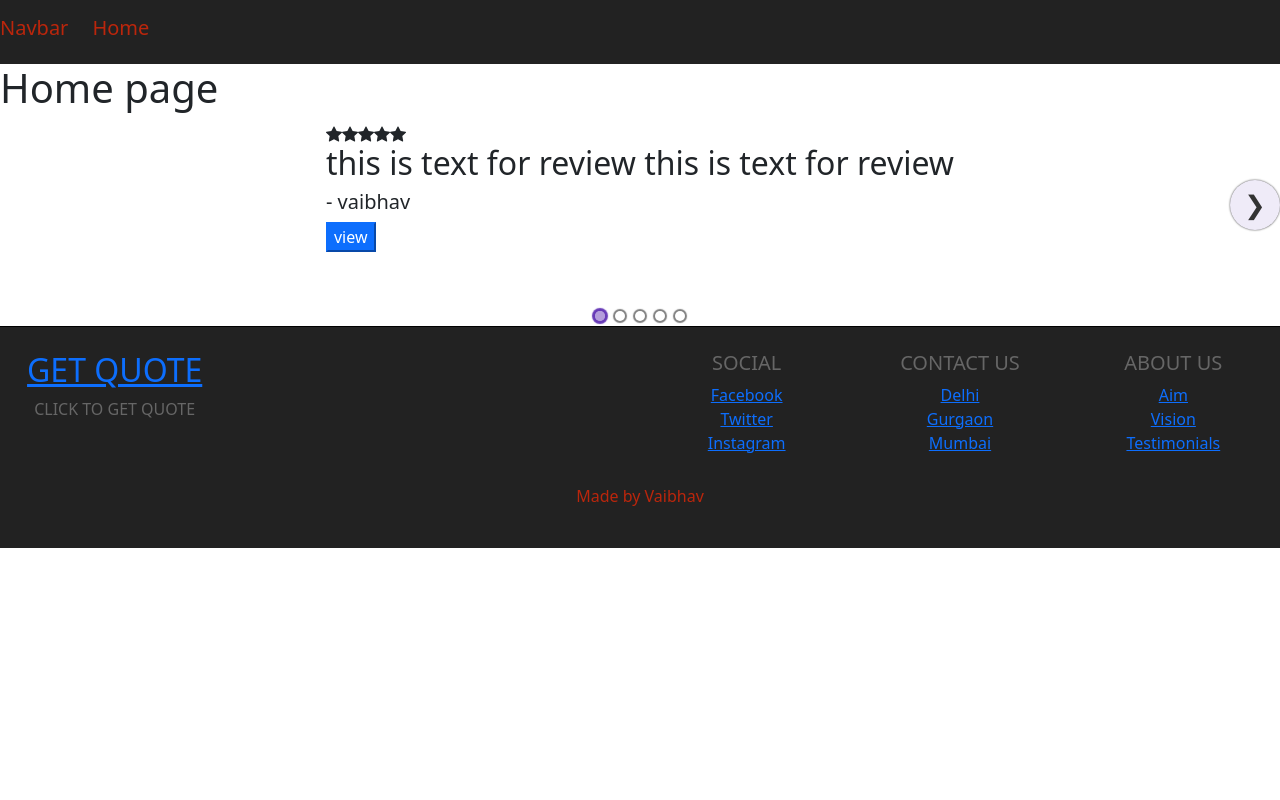
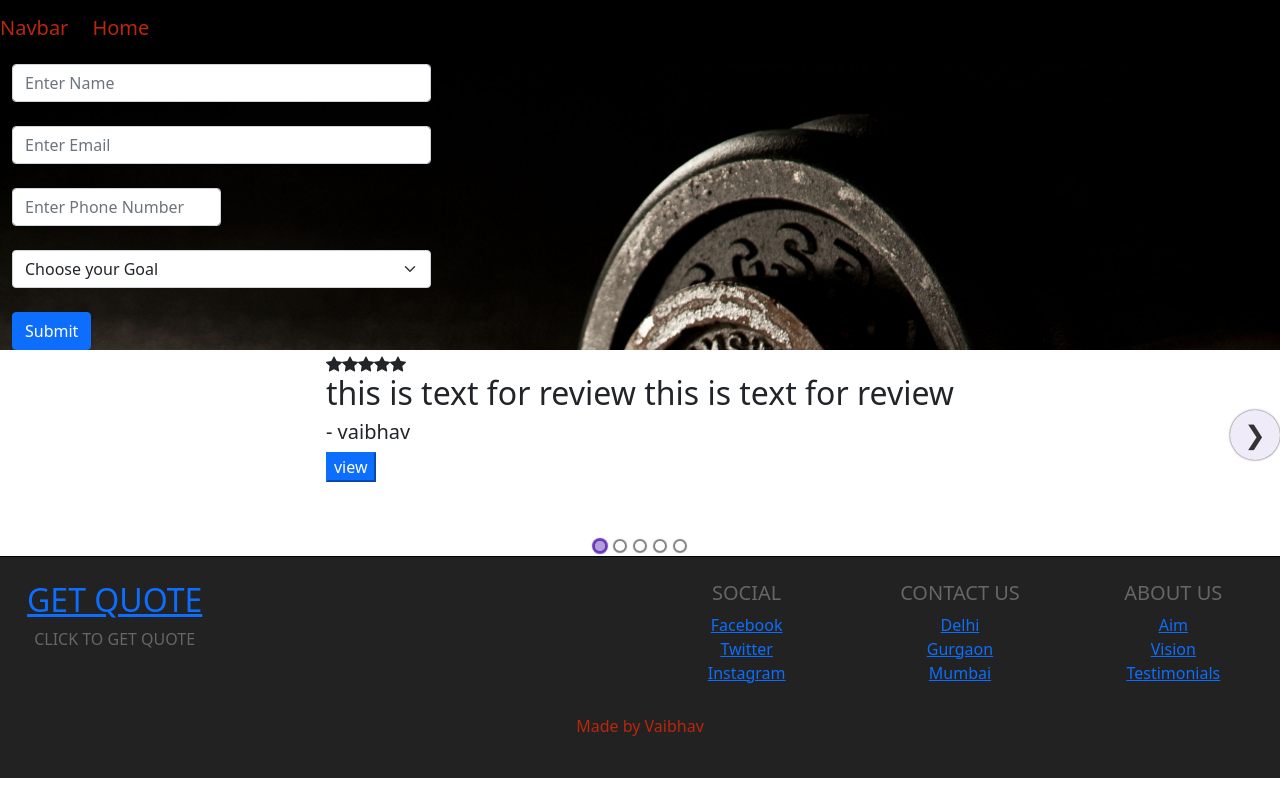
Before and after one commit to vaibhav-rng/gym, a React (Create React App) app: page / in a window 1280 px wide. Built offline with nearby package versions, Linux system fonts and the light colour scheme.

Commit message:
homepage_bg

```diff
--- a/src/App.css
+++ b/src/App.css
@@ -1,3 +1,4 @@
+
 body {
  margin: 0;
  padding: 0;
@@ -26,7 +27,6 @@ body {
       }
 .Navbar{
         background: #222;
-
 }
 .form-control:focus {
         border-color: #28a745;
@@ -41,3 +41,7 @@ body {
         visibility: hidden;
 /* Remove later when changing carousal to slick view  */
 }
+.Formbg{
+        background-image: url("./images/1078069.jpg");
+        background-size:100%;
+}
--- a/src/Pages/Home.js
+++ b/src/Pages/Home.js
@@ -1,15 +1,15 @@
 import React from 'react'
 import CarousalHome from '../components/CarousalHome';
 import 'bootstrap/dist/css/bootstrap.css';
-
-
+import frontimg from '../images/1078069.jpg'
+import QuoteForm from './QuoteForm'
 function Home() {
 
 
 
     return (
-        <>
-      <h1>Home page</h1>
+        < >
+        <div className=" Formbg container-fluid" ><QuoteForm/></div>
        <CarousalHome/>
         </>
     )
--- a/src/Pages/QuoteForm.js
+++ b/src/Pages/QuoteForm.js
@@ -34,21 +34,18 @@ class QuoteForm extends Component {
    }
     return (
         <div>
-            <form>
-  <div className="form-group col-4">
-    <label  for="name">Name</label>
+            <form >
+  <div className="form-group  col-4">
     <input type="text"  className="form-control " id="name" value={this.state.name}
       onChange={this.onchangeHandle}    placeholder="Enter Name"/>
      <br />
   </div>
   <div className="form-group col-4" >
-    <label for="email">Email</label>
     <input type="Email" className="form-control" id="email"  value={this.state.email}
       onChange={this.onchangeHandle}  placeholder="Enter Email"/>
   </div>
   <br />
   <div className="form-group  col-2">
-    <label for="phnumber">Phone Number</label>
     <input type="text" className="form-control " value={this.state.phnumber}  onChange={this.onchangeHandle}
      id="phnumber" placeholder="Enter Phone Number"/>
   </div>
--- a/src/components/Navbar.js
+++ b/src/components/Navbar.js
@@ -3,7 +3,8 @@ import React from 'react'
 function Navbar() {
     return (
 <>
-    <nav className="navbar navbar-expand-lg navbar-light Navbar ">
+    <nav  className="navbar navbar-expand-lg navbar-light Navbar bg-black ">
+
         <a className="navbar-brand " href="#"> <h5 className="intro">Navbar</h5></a>
         <button className="navbar-toggler" type="button" data-toggle="collapse" data-target="#navbarSupportedContent" aria-controls="navbarSupportedContent" aria-expanded="false" aria-label="Toggle navigation">
           <span className="navbar-toggler-icon"></span>
```
Also changed, not shown: src/images/1078069.jpg (added), src/images/804836.jpg (added).
